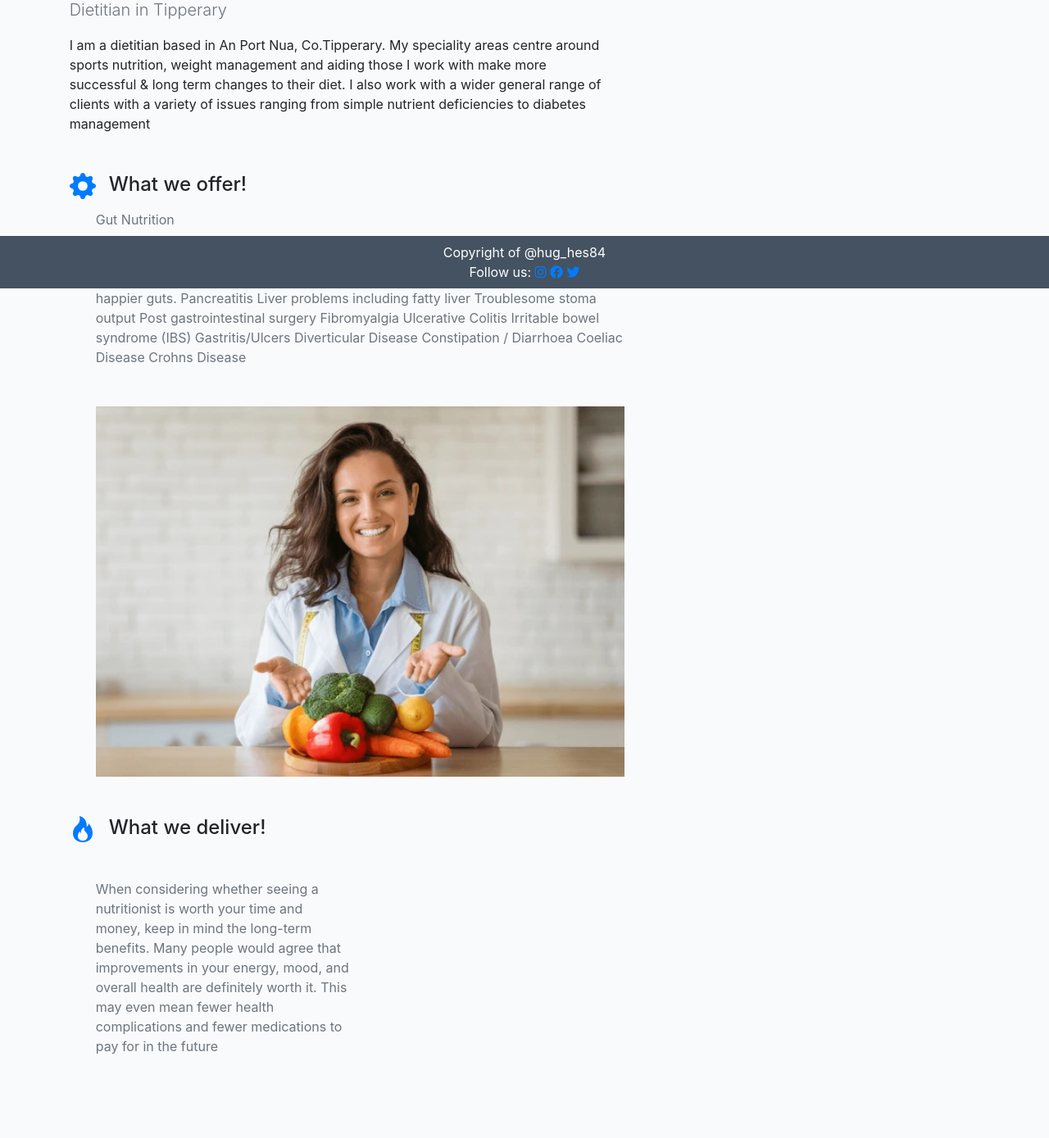
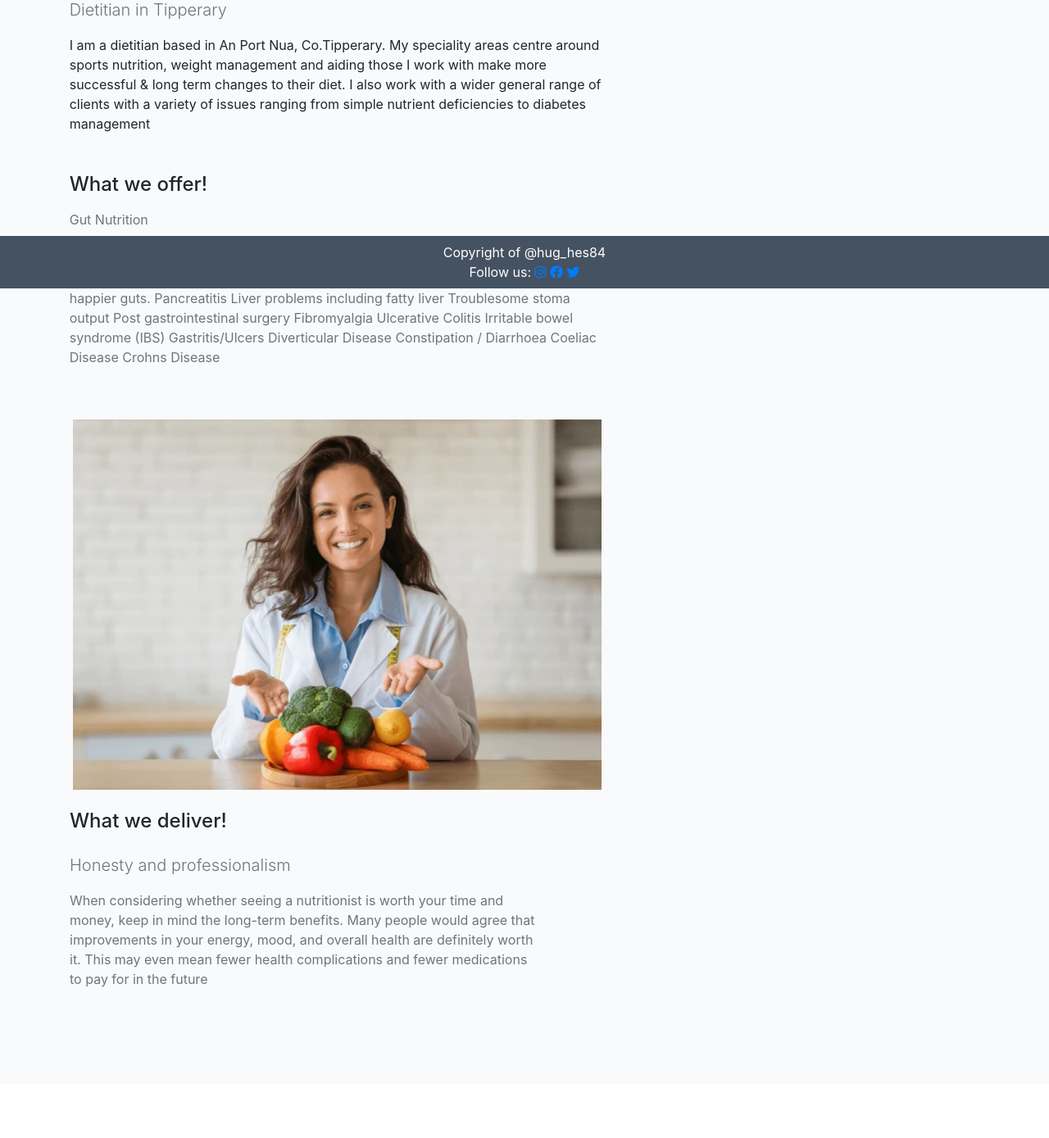
Before and after one commit to hughes84/my-blog-pp4, a Django app: page /aboutus in a window 1280 px wide. Shown: the part 448-1837 px from the top of the page at 82% size. After the commit the page ends 1653 px from the top, so only its background shows below. Run offline with Django 3.2, Linux system fonts and the light colour scheme; some libraries are stand-ins or nearby versions.

Commit message:
Align content in aboustus section

```diff
--- a/templates/aboutus.html
+++ b/templates/aboutus.html
@@ -15,18 +15,8 @@
               <h2 class="h1 mb-3">Who Are We?</h2>
               <p class="lead fs-4 text-secondary mb-3">Dietitian in Tipperary</p>
               <p class="mb-5">I am a dietitian based in An Port Nua, Co.Tipperary. My speciality areas centre around sports nutrition, weight management and aiding those I work with make more successful & long term changes to their diet. I also work with a wider general range of clients with a variety of issues ranging from simple nutrient deficiencies to diabetes management</p>
-              <div class="row gy-4 gy-md-0 gx-xxl-5X">
-                <div class="col-12 col-md-6">
-                  <div class="d-flex">
-                    <div class="me-4 text-primary">
-                      <svg xmlns="http://www.w3.org/2000/svg" width="32" height="32" fill="currentColor" class="bi bi-gear-fill" viewBox="0 0 16 16">
-                        <path d="M9.405 1.05c-.413-1.4-2.397-1.4-2.81 0l-.1.34a1.464 1.464 0 0 1-2.105.872l-.31-.17c-1.283-.698-2.686.705-1.987 1.987l.169.311c.446.82.023 1.841-.872 2.105l-.34.1c-1.4.413-1.4 2.397 0 2.81l.34.1a1.464 1.464 0 0 1 .872 2.105l-.17.31c-.698 1.283.705 2.686 1.987 1.987l.311-.169a1.464 1.464 0 0 1 2.105.872l.1.34c.413 1.4 2.397 1.4 2.81 0l.1-.34a1.464 1.464 0 0 1 2.105-.872l.31.17c1.283.698 2.686-.705 1.987-1.987l-.169-.311a1.464 1.464 0 0 1 .872-2.105l.34-.1c1.4-.413 1.4-2.397 0-2.81l-.34-.1a1.464 1.464 0 0 1-.872-2.105l.17-.31c.698-1.283-.705-2.686-1.987-1.987l-.311.169a1.464 1.464 0 0 1-2.105-.872l-.1-.34zM8 10.93a2.929 2.929 0 1 1 0-5.86 2.929 2.929 0 0 1 0 5.858z" />
-                      </svg>
-                    </div>
-                    <div class="d-flex flex-column">
-                    <div>
-                      <h4 class="mb-3 mx-3">What we offer!</h4>
-                      <p class="text-secondary mb-0">
+                      <h4 class="mb-3">What we offer!</h4>
+                      <p class="text-secondary mb-3">
                         Gut Nutrition<br>
                         <br>
                         With over 20 years experience giving dietary advice to people we love to keep this as our specialist area and are proud to have had loads of happy clients walk away with happier guts.
@@ -49,18 +39,15 @@
                     <img src="{% static 'dietitian.png' %}">
                   </div>
                 </div>
-
                 </div>
                 <div class="col-12 col-md-6">
                   <div class="d-flex">
-                    <div class="me-4 text-primary">
-                      <svg xmlns="http://www.w3.org/2000/svg" width="32" height="32" fill="currentColor" class="my-5 bi bi-fire" viewBox="0 0 16 16">
-                        <path  d= "M8 16c3.314 0 6-2 6-5.5 0-1.5-.5-4-2.5-6 .25 1.5-1.25 2-1.25 2C11 4 9 .5 6 0c.357 2 .5 4-2 6-1.25 1-2 2.729-2 4.5C2 14 4.686 16 8 16Zm0-1c-1.657 0-3-1-3-2.75 0-.75.25-2 1.25-3C6.125 10 7 10.5 7 10.5c-.375-1.25.5-3.25 2-3.5-.179 1-.25 2 1 3 .625.5 1 1.364 1 2.25C11 14 9.657 15 8 15Z" />
-                      </svg>
+                    <div class="me-5 text-primary">
                     </div>
                     <div>
-                      <h4 class="mb-3 mx-3 my-5">What we deliver!</h4>
-                      <p class="text-secondary mb-0">When considering whether seeing a nutritionist is worth your time and money, keep in mind the long-term benefits. Many people would agree that improvements in your energy, mood, and overall health are definitely worth it. This may even mean fewer health complications and fewer medications to pay for in the future</p>
+                      <h4 class="mb-3 my-4">What we deliver!</h4>
+                      <p class="lead fs-4 text-secondary mb-3">Honesty and professionalism</p>
+                      <p class="text-secondary">When considering whether seeing a nutritionist is worth your time and money, keep in mind the long-term benefits. Many people would agree that improvements in your energy, mood, and overall health are definitely worth it. This may even mean fewer health complications and fewer medications to pay for in the future</p>
                     </div>
                   </div>
                 </div>
```
